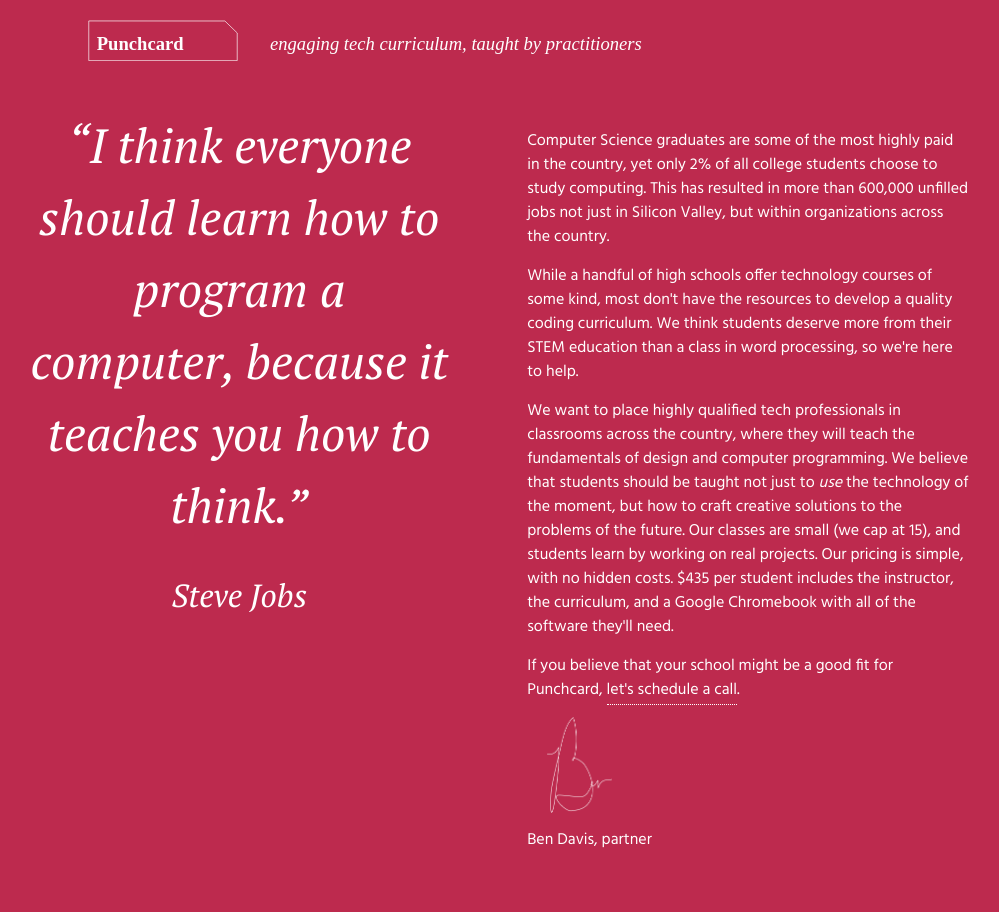
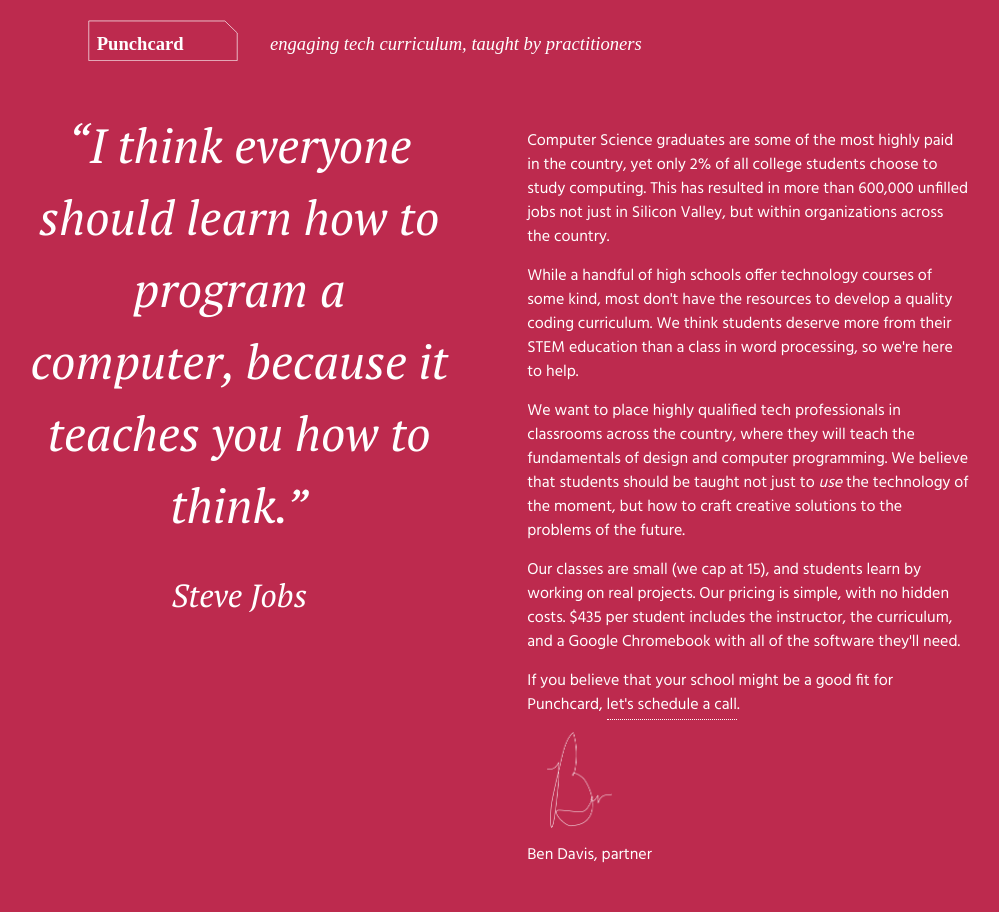
Before and after one commit to bdscott/pc-labs, a Jekyll site: the page built from index.html, in a window 1280 px wide. Shown: the whole page, without its empty margins (82-1081 px from the left). Built offline with Jekyll 4.4.1, drawn with Linux system fonts in a browser that asks for light colours.

Commit message:
copy changes

```diff
--- a/index.html
+++ b/index.html
@@ -13,7 +13,7 @@
 	<div class="spread-page page-b">
 		<p>Computer Science graduates are some of the most highly paid in the country, yet only 2% of all college students choose to study computing. This has resulted in more than 600,000 unfilled jobs not just in Silicon Valley, but within organizations across the country.
 			<p>While a handful of high schools offer technology courses of some kind, most don't have the resources to develop a quality coding curriculum. We think students deserve more from their STEM education than a class in word processing, so we're here to help.</p>
-		<p>We want to place highly qualified tech professionals in classrooms across the country, where they will teach the fundamentals of design and computer programming. We believe that students should be taught not just to <em>use</em> the technology of the moment, but how to craft creative solutions to the problems of the future. Our classes are small (we cap at 15), and students learn by working on real projects. Our pricing is simple, with no hidden costs. $435 per student includes the instructor, the curriculum, and a Google Chromebook with all of the software they'll need.</p>
+		<p>We want to place highly qualified tech professionals in classrooms across the country, where they will teach the fundamentals of design and computer programming. We believe that students should be taught not just to <em>use</em> the technology of the moment, but how to craft creative solutions to the problems of the future.</p><p>Our classes are small (we cap at 15), and students learn by working on real projects. Our pricing is simple, with no hidden costs. $435 per student includes the instructor, the curriculum, and a Google Chromebook with all of the software they'll need.</p>
 		<p>If you believe that your school might be a good fit for Punchcard, <a href="https://ben28.typeform.com/to/TXqnRO">let's schedule a call</a>.</p>
 		<img src="{{ "/images/ben-signature.png" | prepend: site.baseurl }}"/>
 		<p>Ben Davis, partner</p>
```
